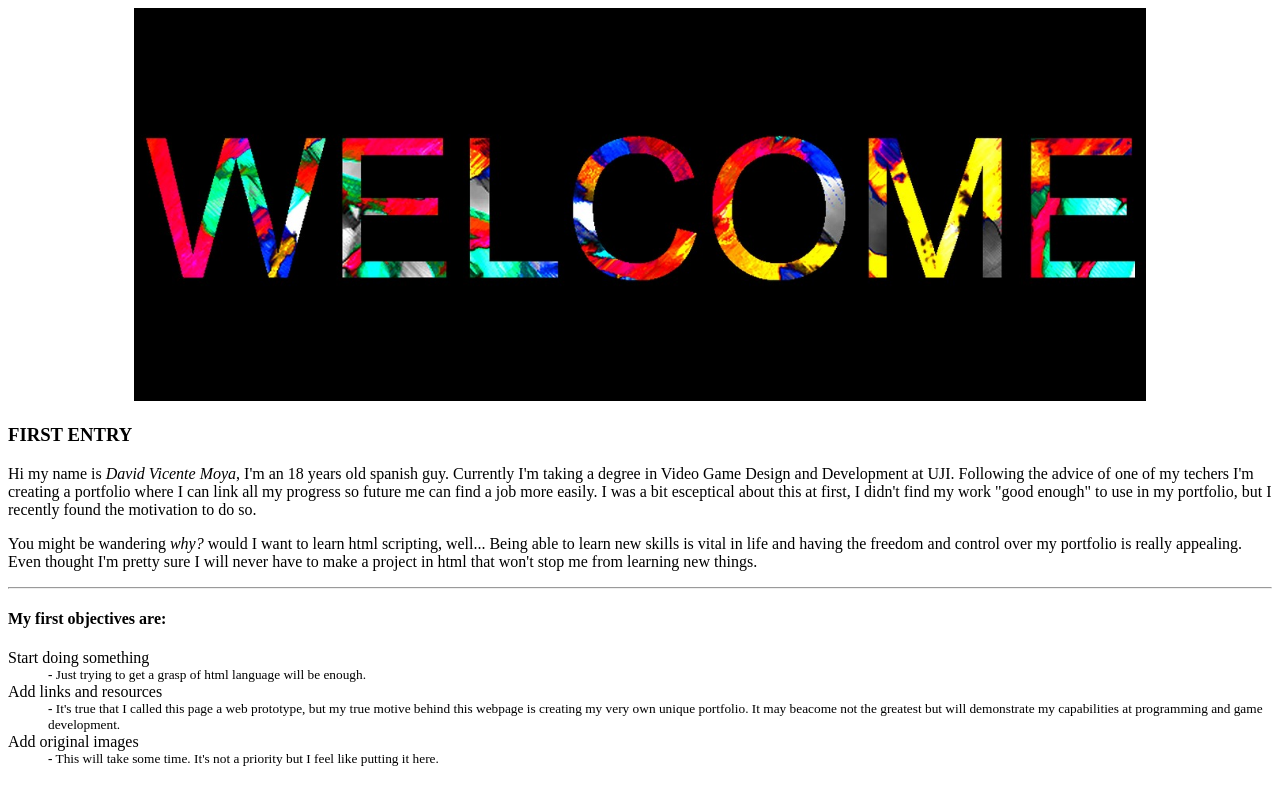
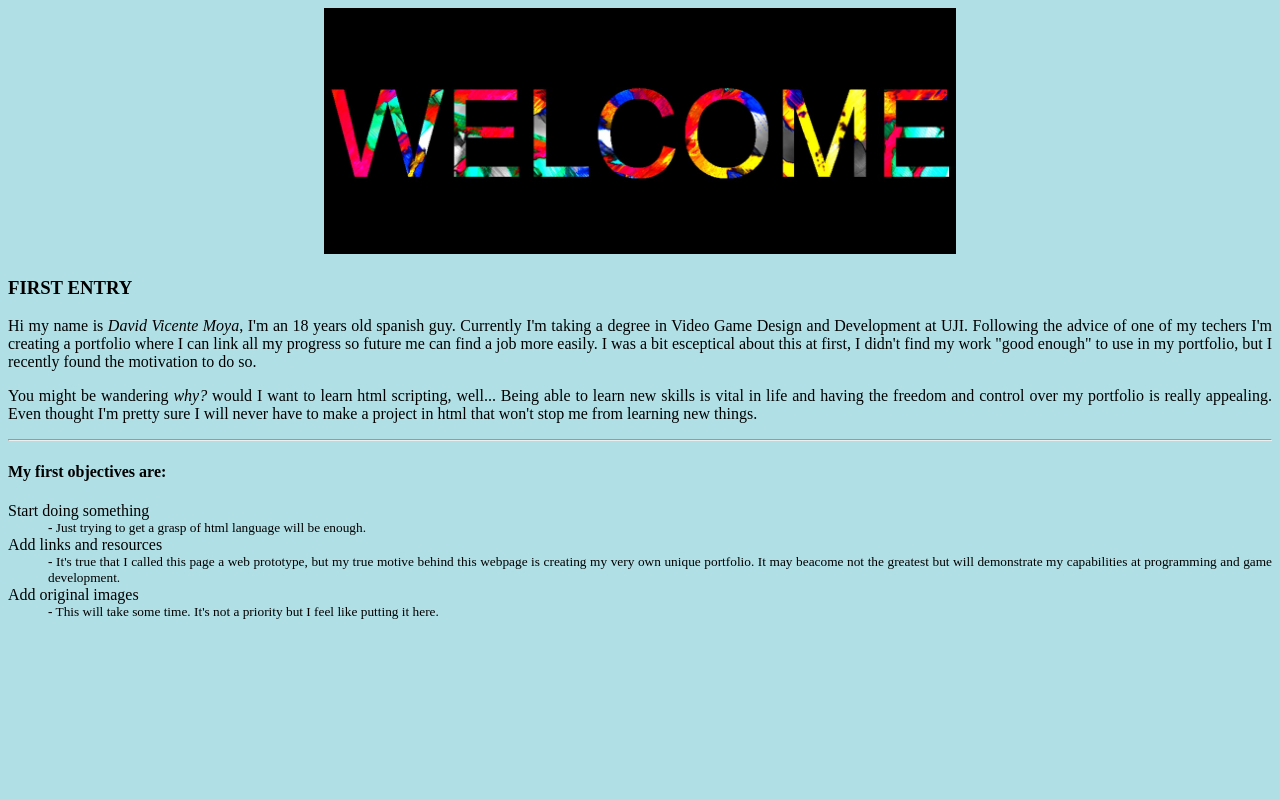
Before and after one commit to DavidVicenteMoya/MyWebPrototype, a plain HTML site: page index.html in a window 1280 px wide. Drawn offline with Linux system fonts and the light colour scheme.

Commit message:
First and a half update
Yep, it's just the background color and image size. The script is still a bit rough but next update I will try to aply CSS.
(O.o)

```diff
--- a/index.html
+++ b/index.html
@@ -5,10 +5,10 @@
 	<meta name="viewport" content="width=device-width, initial-scale=1">
 	<title>My Web Prototype</title>
 </head>
-<body>
+<body style="background-color: powderblue; text-align: justify;">
 	<center>
 		<a href="https://pixabay.com/es/illustrations/welcome-bienvenido-bienvenida-2175196/">
-		<img src="images/welcome.jpg" alt="Welcome in colorful characters" width="80%">
+		<img src="images/welcome.jpg" alt="Welcome in colorful characters" width="50%">
 		</a><!-- I got the image searching in google for WELCOME under the Creative Commons tag -->
 	</center>
 	<h3>FIRST ENTRY</h3>
```
